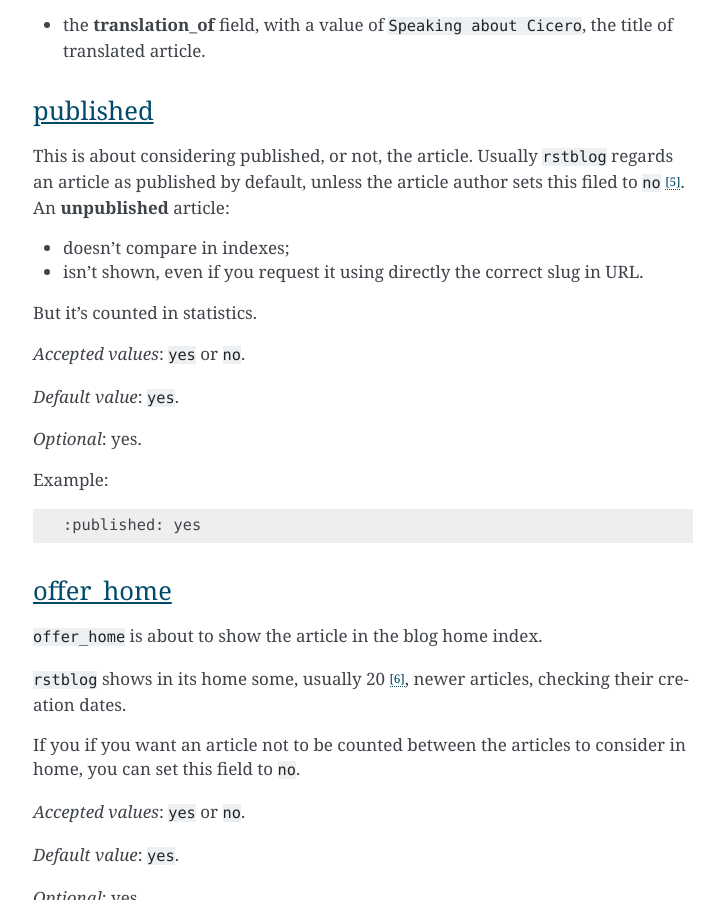
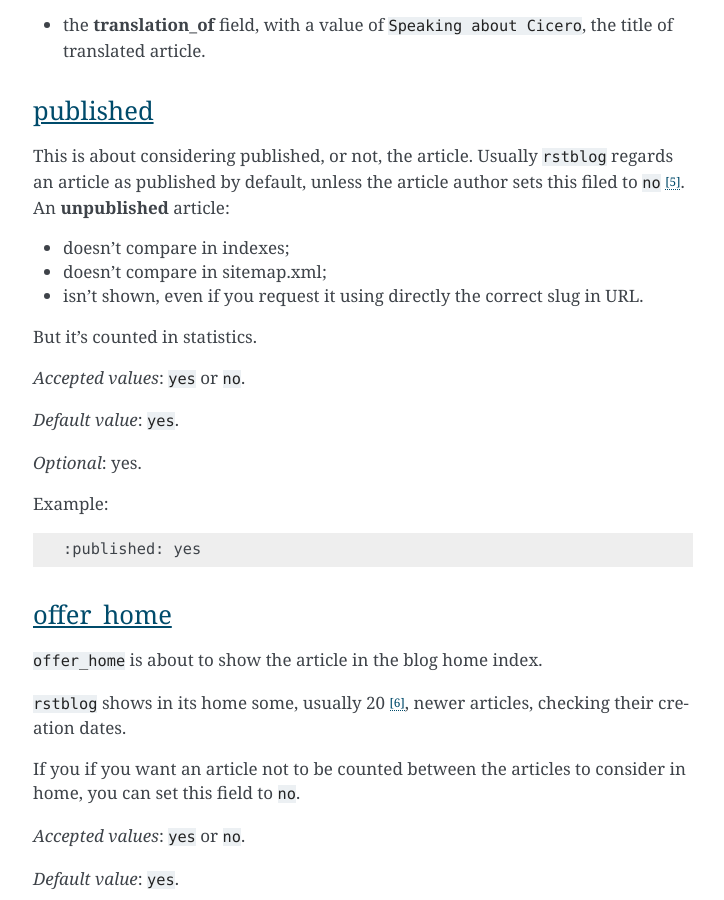
Before and after one commit to l-dfa/base_rstblog, a Sphinx documentation site: the page built from docs/source/author_manual/author_manual.rst, in a window 1280 px wide and 900 px high, scrolled down 8447 px. Shown: the whole window, without its empty margins (387-1111 px from the left). Built offline with Sphinx 7.4.7, drawn with Linux system fonts in a browser that asks for light colours.

```diff
--- a/docs/source/author_manual/author_manual.rst
+++ b/docs/source/author_manual/author_manual.rst
@@ -404,6 +404,7 @@
 author sets this filed to ``no`` [5]_. An **unpublished** article:
 
 * doesn't compare in indexes;
+* doesn't compare in sitemap.xml;
 * isn't shown, even if you request it using directly the correct slug in URL.
 
 But it's counted in statistics.
```
